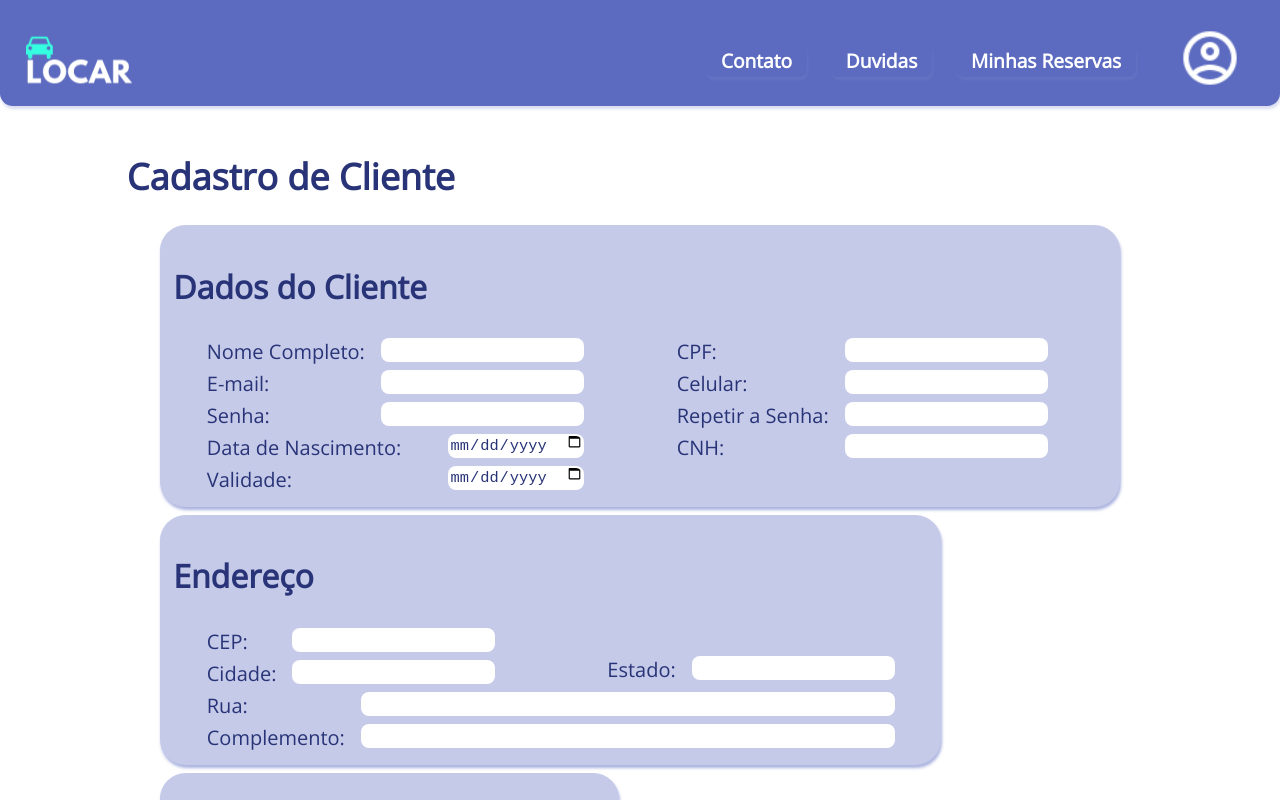
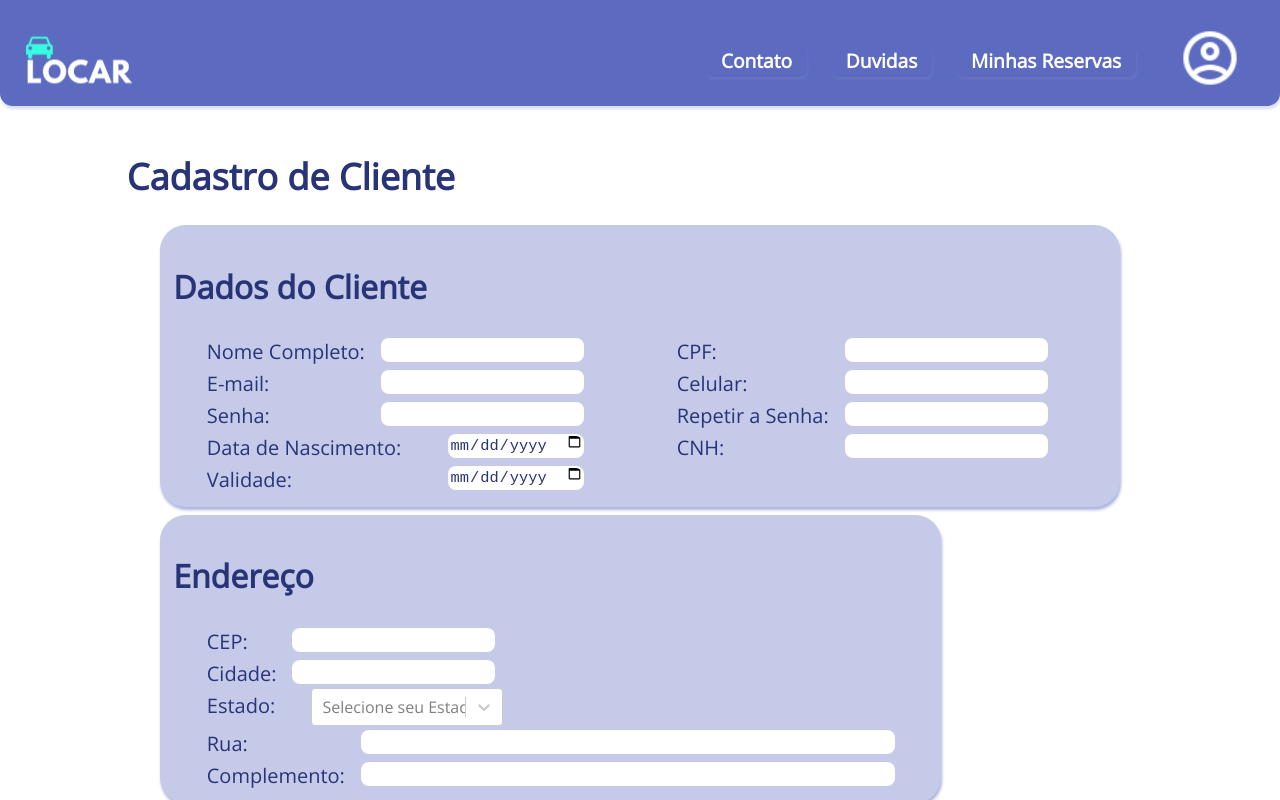
Before and after one commit to lrNas/React-ProjetoIntegrador, a React (Create React App) app: page /cadastrocliente in a window 1280 px wide. Shown: the top 800 px of the page. Built offline with nearby package versions, Linux system fonts and the light colour scheme; no server answers.

Commit message:
Select para Estados CadastriCLiente

```diff
--- a/package.json
+++ b/package.json
@@ -13,6 +13,7 @@
     "react-dom": "^17.0.2",
     "react-router-dom": "^6.2.1",
     "react-scripts": "5.0.0",
+    "react-select": "^5.3.2",
     "web-vitals": "^2.1.4"
   },
   "scripts": {
--- a/src/Components/CadastroCliente/index.jsx
+++ b/src/Components/CadastroCliente/index.jsx
@@ -1,6 +1,10 @@
 import axios from 'axios';
-import React, { useState } from "react";
+import React, { useState, useEffect } from "react";
+import api from '../../api'
+import Select from 'react-select'
+import makeAnimated from "react-select/animated"
 
+const animatedComponents = makeAnimated()
 
 function PageCadastroCliente() {
     const [nome, setListName] = useState('')
@@ -14,7 +18,6 @@ function PageCadastroCliente() {
     const [repetirSenha, setRepetirSenha] = useState('')
     const [cep, setCep] = useState('')
     const [cidade, setCidade] = useState('')
-    const [estado, setEstado] = useState('')
     const [rua, setRua] = useState('')
     const [validade, setValidade] = useState('')
     const [complemento, setComplemento] = useState('')
@@ -22,6 +25,31 @@ function PageCadastroCliente() {
     const [dataValidade, setDataValidade] = useState('')
     const [cvc, setCvc] = useState('')
     const [nomeCartao, setNomeCartao] = useState('')
+    const [estado, setEstado] = useState(null)
+    const [uf, setUf] = useState('')
+    const selectContent = value => { setUf(value) }
+
+    //Select Estados
+    useEffect(() => {
+        axios.get('https://servicodados.ibge.gov.br/api/v1/localidades/estados/')
+            .then(response => response.data)
+            .then(response => response.map(element => { return { value: element.nome, label: element.nome } }))
+            .then(response => {
+                setEstado(response)
+                console.log(response)
+            })
+    }, [])
+    const customTheme = (theme) => {
+        return {
+            ...theme,
+            colors: {
+                ...theme.colors,
+                primary25:'grey',
+                primary: 'black'
+            }
+        }
+    }
+    //----------------------------------------------
 
     //Axios
     const sendCartao = async () => {
@@ -48,7 +76,7 @@ function PageCadastroCliente() {
             setCep("")
             setRua("")
             setCidade("")
-            setEstado("")
+            setEstado(null)
             setComplemento("")
         } catch (err) {
             console.log(err)
@@ -155,8 +183,8 @@ function PageCadastroCliente() {
     //----------------------------------------------
 
 
-return (
-    <>
+    return (
+        <>
             <div className="App">
                 <main className="section">
                     {
@@ -229,14 +257,24 @@ return (
                                     </div>
                                     <div className="formshdivs">
                                         <label htmlFor="cidade"> Cidade:</label>
-                                        <input type="text" name="cidade" id="cidade" value={cidade} onChange={event => setCidade(event.target.value)} />
+                                        <input type="text" name="cidade" id="cidade"
+                                            value={cidade}
+                                            onChange={event => setCidade(event.target.value)}
+                                        />
                                     </div>
-                                </div>
-                                <div className="formsvdivs">
-                                    <div className="formshdivs"> <label></label></div>
                                     <div className="formshdivs">
                                         <label htmlFor="estado">Estado:</label>
-                                        <input type="text" maxLength="2" name="estado" id="estado" value={estado} onChange={event => setEstado(event.target.value)} />
+                                        <Select className="select" name="estado" id="estado"
+                                            value={uf}
+                                            theme={customTheme}
+                                            onChange={selectContent}
+                                            components={animatedComponents}
+                                            options={estado}
+                                            placeholder="Selecione seu Estado"
+                                            isSearchable
+                                            closeMenuOnSelect
+                                            isMulti
+                                        />
                                     </div>
                                 </div>
                             </div>
@@ -278,9 +316,9 @@ return (
 
                 </main>
             </div>
-    </>
+        </>
 
-)
+    )
 }
 
 export default PageCadastroCliente
--- a/src/api.js
+++ b/src/api.js
@@ -1,7 +1,7 @@
 import axios from "axios"
 
 const api = axios.create({
-
+    baseURL: 'https://servicodados.ibge.gov.br/api/v1/localidades/estados/'
 })
 
 export default api
--- a/src/views/CadastroCliente/styles.css
+++ b/src/views/CadastroCliente/styles.css
@@ -18,6 +18,9 @@ input[type=date] {
 
 /* TAMANHOS PARA INPUTS, TENTEM REUTILIZAR!*/
 
+.select{
+    width: 15vw;
+}
 
 /* Todos revisados e Sem defeitos conhecidos*/
 
```
Also changed, not shown: 1 other file (tests, documents, lock files or other folders).
